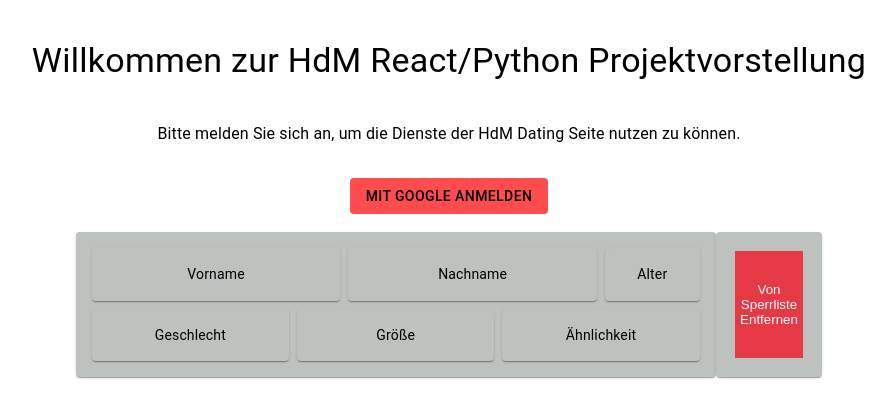
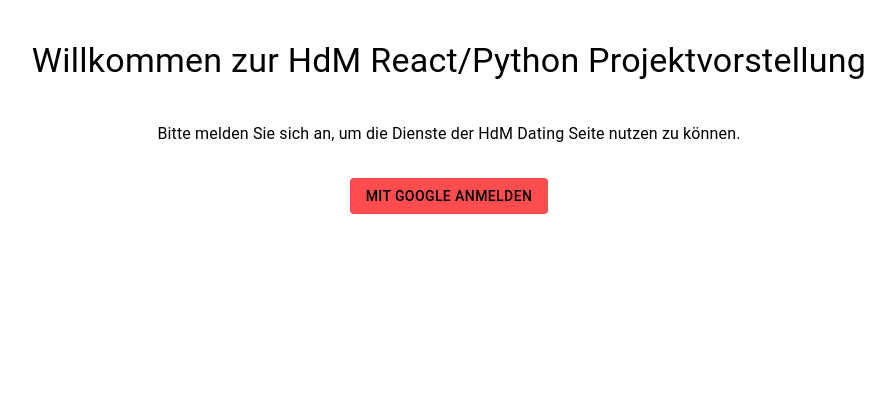
Before and after one commit to PatrickMayerHdM/Software-Praktikum-Gruppe01, a React (Create React App) app in the folder frontend/: page / in a window 1280 px wide. Shown: the top 418 px of the page, without its empty margins (191-1086 px from the left). Built offline with nearby package versions, Linux system fonts and the light colour scheme; no server answers.

Commit message:
Update von OtherProfile.js in Profile.js da dieser Name besser zur neu besprochenen Modellierung von Profilen passt. Dazu noch entfernen kleinerer nicht genutzter Imports in den heute erstellten JS-Files.

```diff
--- a/frontend/src/App.js
+++ b/frontend/src/App.js
@@ -15,7 +15,9 @@ import Navbar from "./components/header/Navbar";
 import SearchProfile from "./components/SearchProfile";
 import Chat from "./components/Chat";
 import {Route, Router, Routes} from "react-router-dom";
-import OtherProfile from "./components/OtherProfile";
+import Profile from "./components/Profile";
+import OptionsOtherProfile from "./components/OptionsOtherProfile";
+import OptionsOwnProfile from "./components/OptionsOwnProfile";
 
 /** Definition der App-Komponente */
 
@@ -136,8 +138,7 @@ class App extends Component {
         {!currentUser && /** Wenn kein Benutzer angemeldet wird nur das Anmeldeformular gerendert */
           <LogIn onLogIn={this.handleLogIn} />
         }
-        .
-        <BlockProfileBox/>
+
       </div>
     );
 
--- a/frontend/src/components/OptionsOtherProfile.js
+++ b/frontend/src/components/OptionsOtherProfile.js
@@ -1,4 +1,3 @@
-import Item from "../theme";
 import Box from "@mui/material/Box";
 import Grid from "@mui/material/Grid";
 import React from "react";
--- a/frontend/src/components/OptionsOwnProfile.js
+++ b/frontend/src/components/OptionsOwnProfile.js
@@ -1,4 +1,3 @@
-import Item from "../theme";
 import Box from "@mui/material/Box";
 import Grid from "@mui/material/Grid";
 import React from "react";
--- a/frontend/src/components/OtherProfile.js
+++ /dev/null
@@ -1,21 +0,0 @@
-/** Die verschiedenen für OtherProfile.js benötigten Imports*/
-import * as React from 'react';
-import Grid from '@mui/material/Grid'; // Grid version 1
-import Item from "../theme";
-import Box from "@mui/material/Box";
-
-
-//** Dies soll ein anderes Profil darstellen, dies sollte einem User später angezeigt werden, wenn er ein anderes
-// Profil auswählt. Diese darstellung dieses anderen Profils soll zwar Ähnlichkeiten zur Darstellung des eigenen
-// Profils haben, jedoch keine Möglichkeit zur Bearbeitung bieten. Zudem soll diese Ansicht Funktionen, wie
-// Kontaktaufnahme oder zum Merkzettel hinzufügen besitzen. Other Profile nutzt hierbei Grid v.2*/
-
-
-function OtherProfile() {
-
-    return(
-        <div>Platzhalter</div>
-    )
-}
-
-export default OtherProfile
--- /dev/null
+++ b/frontend/src/components/Profile.js
@@ -0,0 +1,22 @@
+/** Die verschiedenen für Profile.js benötigten Imports*/
+import * as React from 'react';
+import Grid from '@mui/material/Grid'; // Grid version 1
+import Item from "../theme";
+import Box from "@mui/material/Box";
+
+
+//** Dies soll ein  Profil darstellen. Einerseits das eigene und andererseits ein anderes mögliches Profil, welches
+// sich ein User anschaut. Hierbei werden nur die Profildaten dargestellt und keine weiteren Daten, welche ein User
+// zum bearbeiten oder zur Interaktion mit anderen Usern eventuell bennötigt. Diese Funktionen sind bereits in
+// anderen Komponenten integriert (OptionsOtherProfile.js bzw. OptionsOwnProfile.js).
+// , dies sollte einem User später angezeigt werden, wenn er ein anderes */
+
+
+function Profile() {
+
+    return(
+        <div>Platzhalter</div>
+    )
+}
+
+export default Profile
```
